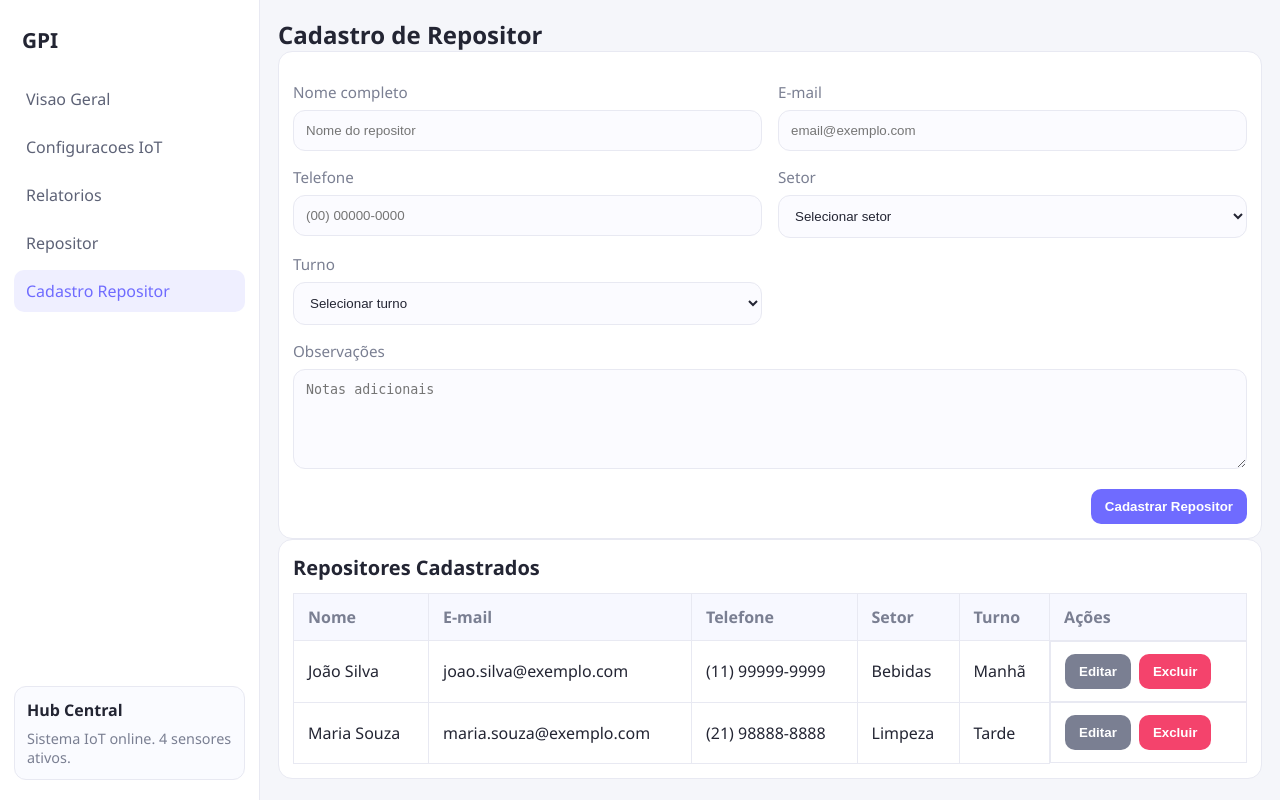
After one commit to luantrani/pi3-semestre, a PHP site: page /cadastro-repositor.html in a window 1280 px wide. The commit adds this page. Run offline with PHP 8.4, Linux system fonts and the light colour scheme.

Commit message:
criaçao da tela de cadastro de repositor

```diff
--- /dev/null
+++ b/cadastro-repositor.html
@@ -0,0 +1,141 @@
+<!DOCTYPE html>
+<html lang="pt-BR">
+<head>
+  <meta charset="UTF-8" />
+  <meta name="viewport" content="width=device-width, initial-scale=1.0" />
+  <title>GPI - Cadastro Repositor</title>
+  <link rel="stylesheet" href="style.css" />
+</head>
+<body>
+  <div class="app">
+    <aside class="sidebar">
+      <div class="brand">GPI</div>
+      <nav class="menu">
+        <a class="menu-item" href="index.html">Visao Geral</a>
+        <a class="menu-item" href="config-iot.html">Configuracoes IoT</a>
+        <a class="menu-item" href="relatorios.html">Relatorios</a>
+        <a class="menu-item" href="repositor.html">Repositor</a>
+        <a class="menu-item active" href="cadastro-repositor.html">Cadastro Repositor</a>
+      </nav>
+      <div class="hub-card">
+        <strong>Hub Central</strong>
+        <p>Sistema IoT online. <span>4</span> sensores ativos.</p>
+      </div>
+    </aside>
+
+    <main class="content">
+      <header class="header">
+        <h1>Cadastro de Repositor</h1>
+      </header>
+
+      <section class="card">
+        <form class="register-form">
+          <div class="form-grid">
+            <label>
+              Nome completo
+              <input type="text" placeholder="Nome do repositor" />
+            </label>
+            <label>
+              E-mail
+              <input type="email" placeholder="email@exemplo.com" />
+            </label>
+            <label>
+              Telefone
+              <input type="tel" placeholder="(00) 00000-0000" />
+            </label>
+            <label>
+              Setor
+              <select>
+                <option value="">Selecionar setor</option>
+                <option>Alimentos</option>
+                <option>Bebidas</option>
+                <option>Limpeza</option>
+                <option>Hortifruti</option>
+              </select>
+            </label>
+            <label>
+              Turno
+              <select>
+                <option value="">Selecionar turno</option>
+                <option>Manhã</option>
+                <option>Tarde</option>
+                <option>Noite</option>
+              </select>
+            </label>
+            <label class="full-width">
+              Observações
+              <textarea rows="3" placeholder="Notas adicionais"></textarea>
+            </label>
+          </div>
+          <div class="form-actions">
+            <button type="submit">Cadastrar Repositor</button>
+          </div>
+        </form>
+      </section>
+
+      <section class="card">
+        <div class="section-title">
+          <h2>Repositores Cadastrados</h2>
+        </div>
+        <div class="table-wrap">
+          <table class="data-table">
+            <thead>
+              <tr>
+                <th>Nome</th>
+                <th>E-mail</th>
+                <th>Telefone</th>
+                <th>Setor</th>
+                <th>Turno</th>
+                <th>Ações</th>
+              </tr>
+            </thead>
+            <tbody>
+              <tr>
+                <td>João Silva</td>
+                <td>joao.silva@exemplo.com</td>
+                <td>(11) 99999-9999</td>
+                <td>Bebidas</td>
+                <td>Manhã</td>
+                <td class="table-actions">
+                  <button type="button" class="secondary">Editar</button>
+                  <button type="button" class="danger">Excluir</button>
+                </td>
+              </tr>
+              <tr>
+                <td>Maria Souza</td>
+                <td>maria.souza@exemplo.com</td>
+                <td>(21) 98888-8888</td>
+                <td>Limpeza</td>
+                <td>Tarde</td>
+                <td class="table-actions">
+                  <button type="button" class="secondary">Editar</button>
+                  <button type="button" class="danger">Excluir</button>
+                </td>
+              </tr>
+            </tbody>
+          </table>
+        </div>
+      </section>
+    </main>
+  </div>
+  <script>
+    document.addEventListener('DOMContentLoaded', function () {
+      const table = document.querySelector('.data-table tbody');
+
+      table.addEventListener('click', function (event) {
+        const button = event.target.closest('button');
+        if (!button) return;
+
+        if (button.classList.contains('danger')) {
+          const row = button.closest('tr');
+          const name = row.querySelector('td').textContent.trim();
+          const confirmed = window.confirm(`Excluir ${name}?`);
+          if (confirmed) {
+            row.remove();
+          }
+        }
+      });
+    });
+  </script>
+</body>
+</html>
--- a/config-iot.html
+++ b/config-iot.html
@@ -15,6 +15,7 @@
         <a class="menu-item active" href="config-iot.html">Configuracoes IoT</a>
         <a class="menu-item" href="relatorios.html">Relatorios</a>
         <a class="menu-item" href="repositor.html">Repositor</a>
+        <a class="menu-item" href="cadastro-repositor.html">Cadastro Repositor</a>
       </nav>
       <div class="hub-card">
         <strong>Hub Central</strong>
--- a/index.html
+++ b/index.html
@@ -15,6 +15,7 @@
         <a class="menu-item" href="config-iot.html">Configuracoes IoT</a>
         <a class="menu-item" href="relatorios.html">Relatorios</a>
         <a class="menu-item" href="repositor.html">Repositor</a>
+        <a class="menu-item" href="cadastro-repositor.html">Cadastro Repositor</a>
       </nav>
       <div class="hub-card">
         <strong>Hub Central</strong>
--- a/relatorios.html
+++ b/relatorios.html
@@ -15,6 +15,7 @@
         <a class="menu-item" href="config-iot.html">Configuracoes IoT</a>
         <a class="menu-item active" href="relatorios.html">Relatorios</a>
         <a class="menu-item" href="repositor.html">Repositor</a>
+        <a class="menu-item" href="cadastro-repositor.html">Cadastro Repositor</a>
       </nav>
       <div class="hub-card">
         <strong>Hub Central</strong>
--- a/repositor.html
+++ b/repositor.html
@@ -15,6 +15,7 @@
         <a class="menu-item" href="config-iot.html">Configuracoes IoT</a>
         <a class="menu-item" href="relatorios.html">Relatorios</a>
         <a class="menu-item active" href="repositor.html">Repositor</a>
+        <a class="menu-item" href="cadastro-repositor.html">Cadastro Repositor</a>
       </nav>
       <div class="hub-card">
         <strong>Hub Central</strong>
@@ -26,6 +27,7 @@
       <header class="header">
         <h1>Painel do Repositor</h1>
         <div class="header-actions">
+          <a class="button-link" href="cadastro-repositor.html">Cadastrar Repositor</a>
         </div>
       </header>
 
--- a/style.css
+++ b/style.css
@@ -98,7 +98,8 @@ body {
   font-size: 1.5rem;
 }
 
-button {
+button,
+.button-link {
   background: var(--primary);
   color: #fff;
   border: none;
@@ -106,6 +107,103 @@ button {
   padding: 10px 14px;
   font-weight: 600;
   cursor: pointer;
+  display: inline-flex;
+  align-items: center;
+  justify-content: center;
+  text-decoration: none;
+}
+
+button.danger {
+  background: var(--vazio);
+}
+
+button.secondary {
+  background: #7a7f92;
+}
+
+button.secondary:hover,
+button.danger:hover,
+.button-link.secondary:hover {
+  opacity: 0.9;
+}
+
+.register-form {
+  display: flex;
+  flex-direction: column;
+  gap: 20px;
+  margin-top: 16px;
+}
+
+.form-grid {
+  display: grid;
+  grid-template-columns: repeat(2, minmax(0, 1fr));
+  gap: 16px;
+}
+
+.form-grid .full-width {
+  grid-column: span 2;
+}
+
+.register-form label {
+  display: flex;
+  flex-direction: column;
+  gap: 8px;
+  color: var(--muted);
+  font-size: 0.95rem;
+}
+
+.register-form input,
+.register-form select,
+.register-form textarea {
+  width: 100%;
+  border: 1px solid var(--line);
+  border-radius: 12px;
+  padding: 12px;
+  background: #fbfbff;
+  color: var(--text);
+}
+
+.register-form textarea {
+  resize: vertical;
+  min-height: 100px;
+}
+
+.form-actions {
+  display: flex;
+  justify-content: flex-end;
+}
+
+.table-wrap {
+  overflow-x: auto;
+  margin-top: 12px;
+}
+
+.data-table {
+  width: 100%;
+  border-collapse: collapse;
+  min-width: 680px;
+}
+
+.data-table th,
+.data-table td {
+  border: 1px solid var(--line);
+  padding: 12px 14px;
+  text-align: left;
+}
+
+.data-table th {
+  background: #f7f8ff;
+  color: var(--muted);
+  font-weight: 600;
+}
+
+.data-table tbody tr:hover {
+  background: #fafbff;
+}
+
+.table-actions {
+  display: flex;
+  gap: 8px;
 }
 
 .kpis {
```
